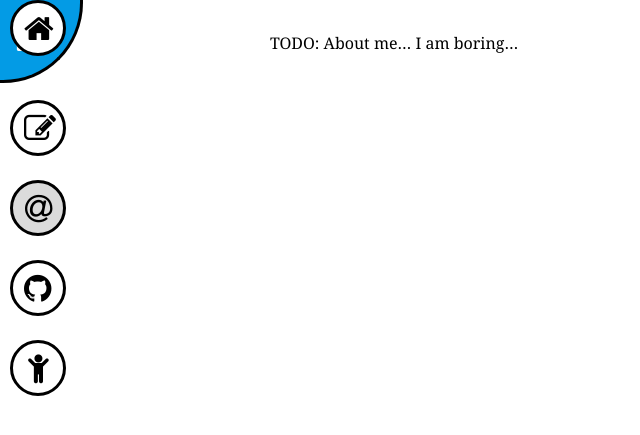
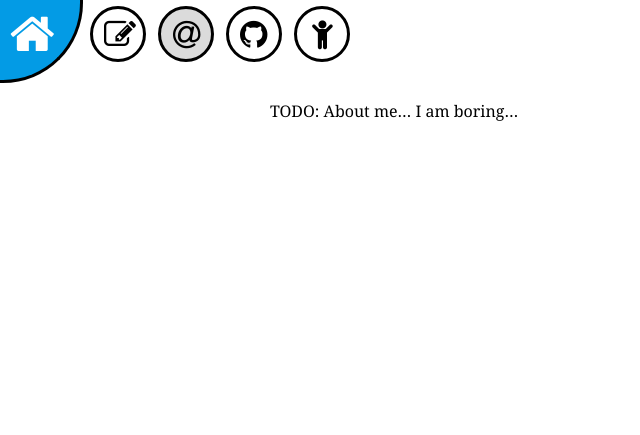
Before and after one commit to sabhiram/sabhiram.github.io, a Jekyll site: the page built from about.md, in a window 1280 px wide. Shown: the top 435 px of the page, without its empty margins (0-640 px from the left). Built offline with Jekyll 4.4.1, drawn with Linux system fonts in a browser that asks for light colours; nearby versions of some CDN libraries.

Commit message:
Update CSS

```diff
--- a/_sass/_layout.scss
+++ b/_sass/_layout.scss
@@ -201,12 +201,12 @@
     &:after {
         font-size: 1.0rem;
         position: absolute;
-        top: -20px; left: 70%;
+        top: -20px; left: 0%;
 
         color: darken($background-color, 30%);
         content: attr(data-date);
         @include transition(color 0.3s ease);
-        @include transition(left  1.0s ease-out);
+        // @include transition(left  1.0s ease-out);
     }
 
     &:hover {
@@ -218,9 +218,7 @@
         }
 
         &:after {
-            left: 0%;
             color: $brand-color;
-            content: attr(data-date);
         }
     }
 }
--- a/_sass/_main.scss
+++ b/_sass/_main.scss
@@ -188,7 +188,7 @@ ul.sab-ul-inline li a {
     position: fixed;
 
     @include media-query($squished-nav-min) {
-        position: relative;
+        display: none;
     }
 
 }
@@ -208,47 +208,13 @@ ul.sab-ul-inline li a {
 /*
     Playground
 */
-.sab-nav-connector {
-    position: absolute;
-    width: 30px; height: 30px;
-
-    border-right:  3px solid black;
-    border-bottom: 3px solid black;
-    @include border-radius(0 0 30px 0);
-    @include transform(rotate(-45deg));
-
-    z-index: 0;
-
-    @include media-query($squished-nav-min) {
-        display: none;
-    }
-}
-#nav-connector-0 {
-    top: 75px;
-    left: 30px;
-}
-#nav-connector-1 {
-    @include transform(rotate(130deg));
-    top: 155px;
-    left: 5px;
-}
-#nav-connector-2 {
-    top: 230px;
-    left: 38px;
-}
-#nav-connector-3 {
-    @include transform(rotate(130deg));
-    top: 315px;
-    left: 5px;
-}
-
 .sab-menu-btn {
     display: block;
-    position: fixed;
+    position: relative;
+    float: left;
 
     width: 50px;
     height: 50px;
-    left: 10px;
 
     border: 3px solid black;
 
@@ -259,6 +225,7 @@ ul.sab-ul-inline li a {
     @include border-radius(100%);
 
     z-index: 1;
+    margin: 6px;
 
     &:visited {
         color: $text-color;
@@ -270,9 +237,12 @@ ul.sab-ul-inline li a {
 
         &:after {
             position: absolute;
-            top: 12px;
-            left: 130%;
+            top: 110%;
+            left: -35px;
+
+            text-align: center;
             color: $grey-color;
+
             width: 120px;
             content: attr(data-after);
         }
@@ -287,22 +257,28 @@ ul.sab-ul-inline li a {
         padding-top: 10px;
         padding-left: 11px;
     }
-
+}
+#menu-btn-home {
+    display: none;
     @include media-query($squished-nav-min) {
-        display: none;
+        display: block;
     }
 }
 #menu-btn-0 {
-    top: 100px;
+    margin-left: 90px;
+    @include media-query($squished-nav-min) {
+        margin-left: 6px;
+    }
 }
 #menu-btn-1 {
-    top: 180px;
     i { padding-left: 12px; }
 }
 #menu-btn-2 {
-    top: 260px;
 }
 #menu-btn-3 {
-    top: 340px;
     i { padding-top: 9px; padding-left: 14px; }
 }
+
+.clearfix {
+    clear: both;
+}
```
